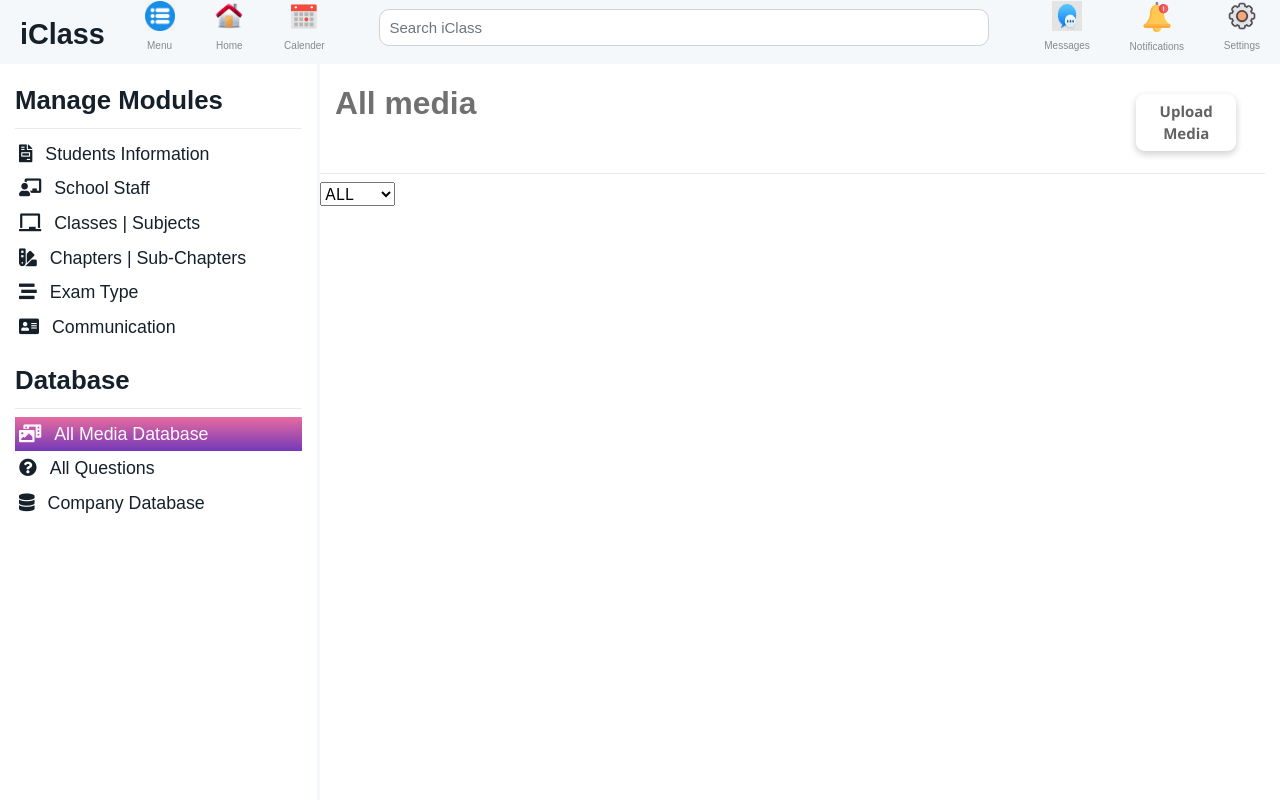
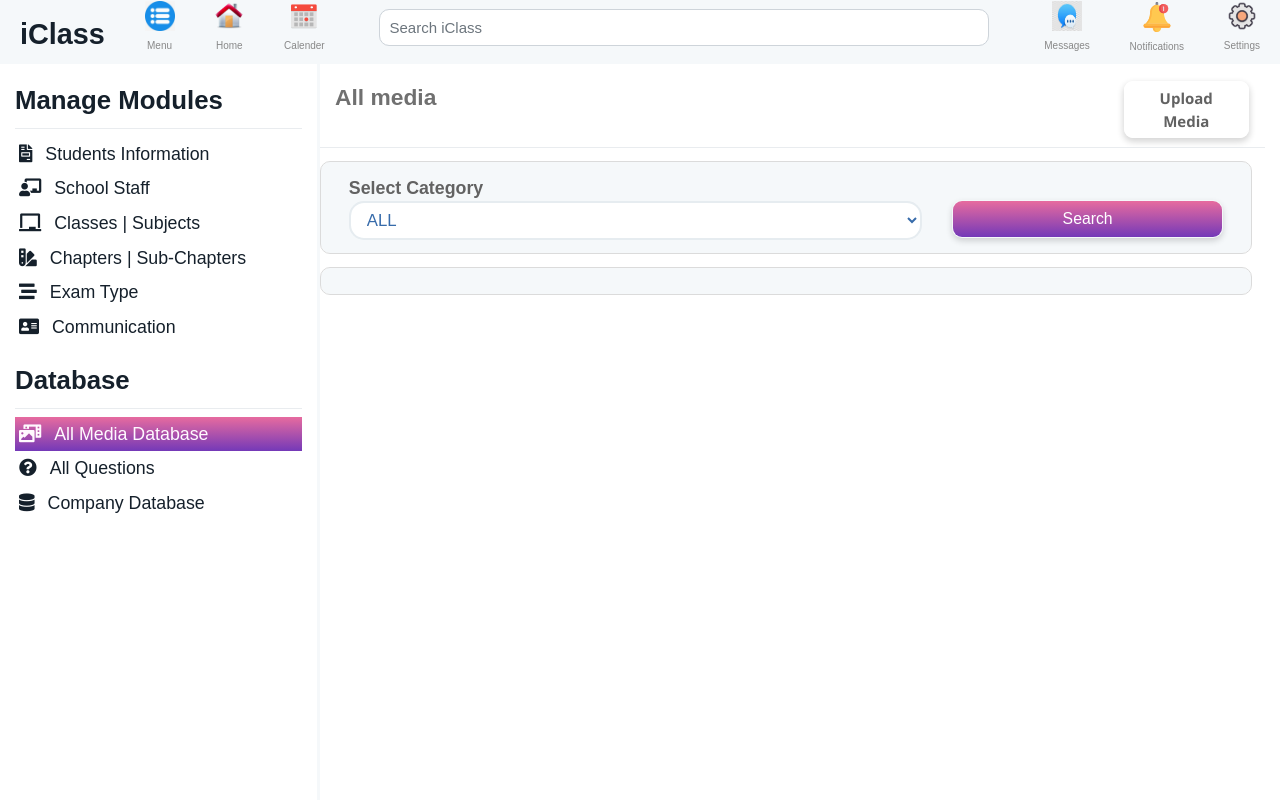
Before and after one commit to KirtiGautam/APR, a Django app: page /settings/allmedia in a window 1280 px wide. Run offline with Django 3.2, Linux system fonts and the light colour scheme; the visitor is signed in with stand-in values (Sample User, id 1); some libraries are stand-ins or nearby versions.

Commit message:
All Media Database UI

```diff
--- a/src/Static/css/allmedia.css
+++ b/src/Static/css/allmedia.css
@@ -1,7 +1,7 @@
 .text-3 {
-  font-size: calc(19px + 1vmax);
+  font-size: calc(10px + 1vmax);
   font-family: Arial, Helvetica, sans-serif;
-  font-weight: bold;
+  font-weight: 700;
   color: #707070;
 }
 
@@ -12,7 +12,6 @@
   font-weight: 600;
   font-size: calc(7px + 1vmin);
   font-family: "Segoe UI", Tahoma, Geneva, Verdana, sans-serif;
-  margin: calc(1vmax) !important;
   color: #626262;
 }
 
@@ -21,3 +20,122 @@
   box-shadow: 0px 3px 6px #00000029;
   outline: none;
 }
+
+.selection {
+  color: #626262;
+  font-size: calc(5px + 1vmax);
+  font-family: Arial, Helvetica, sans-serif;
+  font-weight: 600;
+}
+
+.search-button {
+  background: transparent linear-gradient(180deg, #e76b9f 0%, #7439b8 100%) 0%
+    0% no-repeat padding-box;
+  box-shadow: 0px 3px 6px #00000029;
+  border-radius: 10px;
+  color: #ffffff;
+  font-size: calc(3px + 1vmax);
+  font-family: Arial, Helvetica, sans-serif;
+}
+
+.search-button:focus {
+  background: transparent linear-gradient(0deg, #e76b9f 0%, #7439b8 100%) 0% 0%
+    no-repeat padding-box;
+  box-shadow: 0px 3px 6px #00000029;
+  outline: none;
+}
+
+.inp {
+  background: #ffffff 0% 0% no-repeat padding-box;
+  border: 1px solid #707070;
+  border-radius: 10px;
+  font-size: calc(5px + 1vmax);
+  font-family: Arial, Helvetica, sans-serif;
+  font-weight: 100;
+  color: #376baa;
+}
+
+.drop {
+  background: #ffffff 0% 0% no-repeat padding-box;
+  border: 2px solid #e6ecf0;
+  border-radius: 15px;
+  color: #376baa;
+  font-size: calc(4px + 1vmax);
+  font-family: Arial, Helvetica, sans-serif;
+  font-weight: 100;
+}
+
+.or {
+  margin-top: 2vmax !important;
+}
+
+.row-two,
+.row-three {
+  background: #f5f8fa 0% 0% no-repeat padding-box;
+  border: 1px solid #dbdbdb;
+  border-radius: 10px;
+  margin: 1vmax !important;
+  padding: 1vmax !important;
+}
+
+.cards {
+  background: #ffffff 0% 0% no-repeat padding-box;
+  box-shadow: 0px 3px 6px #0000003b;
+  border-radius: 5px;
+  height: max-content;
+}
+
+.row-head {
+  font-size: calc(1vmax + 1vmin);
+  font-family: Arial, Helvetica, sans-serif;
+  color: #c0c0c0;
+  background: transparent;
+  border: none;
+}
+
+.row-foot {
+  font-size: calc(8px + 1vmin);
+  font-family: Arial, Helvetica, sans-serif;
+  color: #343434;
+  background: transparent;
+  border: none;
+  text-transform: capitalize;
+}
+
+.cards {
+  position: relative;
+  display: inline-block;
+}
+
+.cards .description {
+  visibility: hidden;
+  width: 120px;
+  background-color: black;
+  color: #fff;
+  text-align: center;
+  border-radius: 6px;
+  padding: 5px 0;
+
+  /* Position the tooltip */
+  position: absolute;
+  z-index: 1;
+  width: 120px;
+  top: 100%;
+  left: 50%;
+  margin-left: -60px;
+}
+
+.cards .description::after {
+  content: " ";
+  position: absolute;
+  bottom: 100%;  /* At the top of the tooltip */
+  left: 50%;
+  margin-left: -5px;
+  border-width: 5px;
+  border-style: solid;
+  border-color: transparent transparent black transparent;
+}
+
+.cards:hover .description {
+  visibility: visible;
+}
--- a/src/Static/css/chapters.css
+++ b/src/Static/css/chapters.css
@@ -12,7 +12,6 @@
   font-weight: 600;
   font-size: calc(7px + 1vmin);
   font-family: "Segoe UI", Tahoma, Geneva, Verdana, sans-serif;
-  margin: calc(1vmax) !important;
   color: #626262;
 }
 
--- a/src/Static/css/schoolStaff.css
+++ b/src/Static/css/schoolStaff.css
@@ -12,7 +12,6 @@
   font-weight: 600;
   font-size: calc(7px + 1vmin);
   font-family: "Segoe UI", Tahoma, Geneva, Verdana, sans-serif;
-  margin: calc(1vmax) !important;
   color: #626262;
 }
 
@@ -132,5 +131,5 @@
 }
 
 .or{
-    margin-top: 20px !important;
+    margin-top: 3vmin !important;
   }
--- a/src/Static/css/studentinfo.css
+++ b/src/Static/css/studentinfo.css
@@ -129,5 +129,5 @@
 }
 
 .or {
-  margin-top: 25px !important;
+  margin-top: 2vmax !important;
 }
--- a/src/Static/js/admin/allmedia.js
+++ b/src/Static/js/admin/allmedia.js
@@ -1,135 +1,137 @@
 $(document).ready(function () {
-
   getMedia();
 
-    $('.mdl').addClass('active');
-    $('.mdt').addClass('stw');
-    $('.mdi').addClass('siw');
+  $(".mdl").addClass("active");
+  $(".mdt").addClass("stw");
+  $(".mdi").addClass("siw");
 
-    $('#dataType').change(function () {
-        if (this.value == 'video') {
-            $('.video_type').removeClass('d-none')
-            $('.custom-file').addClass('d-none')
+  $("#dataType").change(function () {
+    if (this.value == "video") {
+      $(".video_type").removeClass("d-none");
+      $(".custom-file").addClass("d-none");
     }
-        if (this.value == 'pdf') {
-            $('.link-div').addClass('d-none')
-            $('.video_type').addClass('d-none')
-            $('.custom-file').removeClass('d-none')
+    if (this.value == "pdf") {
+      $(".link-div").addClass("d-none");
+      $(".video_type").addClass("d-none");
+      $(".custom-file").removeClass("d-none");
     }
   });
 
-    $('#video_type').change(function () {
-        if (this.value == 'local') {
-            $('.link-div').addClass('d-none')
-            $('.custom-file').removeClass('d-none')
+  $("#video_type").change(function () {
+    if (this.value == "local") {
+      $(".link-div").addClass("d-none");
+      $(".custom-file").removeClass("d-none");
     }
-        if (this.value == 'other') {
-            $('.link-div').removeClass('d-none')
-            $('.custom-file').addClass('d-none')
+    if (this.value == "other") {
+      $(".link-div").removeClass("d-none");
+      $(".custom-file").addClass("d-none");
     }
-    })
+  });
 
-    $('#mediaType').change(function () {
+  $("#mediaType").change(function () {
     getMedia();
-    })
+  });
 });
 
 const getMedia = () => {
-    const type = $('#mediaType').val()
+  const type = $("#mediaType").val();
   $.ajax({
     type: "POST",
-        headers: { "X-CSRFToken": $('meta[name="csrf-token"]').attr('content') },
-        url: '/get-media',
+    headers: { "X-CSRFToken": $('meta[name="csrf-token"]').attr("content") },
+    url: "/get-media",
     data: {
-            'type': type,
+      type: type,
     },
-        dataType: 'json',
+    dataType: "json",
     success: function (response) {
-            let html = '<ul>';
-            if (type == 'video' || type == '' || type == null) {
+      let html = "";
+      if (type == "video" || type == "" || type == null) {
         for (let x = 0; x < response.video.length; x++) {
           const data = response.video[x];
-                    html += `<li><a href="${(data.Local) ? response.prefix : ''}${data.file}">${data.Name}</a> ${data.Description} </li>`;
+          html += `<div class="col-xs-12 col-sm-12 col-md-6 col-lg-4 mb-3"><a href="${
+            data.Local ? response.prefix : ""
+          }${
+            data.file
+          }"><div class="cards p-2"><span class="row row-head"><span class="text-left col-10">VIDEO</span></span><span class="row text-center"><span class="col-3"></span><img src="/static/Images/lesson/video.png" alt="" class="col-6"></span><span class="row row-foot"><span class="col-8">${
+            data.Name
+          } </span><span class="description">${data.Description}</span></span></div></a></div>`;
         }
       }
-            if (type == 'pdf' || type == '' || type == null) {
+      if (type == "pdf" || type == "" || type == null) {
         for (let x = 0; x < response.pdf.length; x++) {
           const data = response.pdf[x];
-                    html += `<li><a href="${response.prefix}${data.file}">${data.Name}</a> ${data.Description}</li>`;
+          html += `<div class="col-xs-12 col-sm-12 col-md-6 col-lg-4 mb-3"><a href="${response.prefix}${data.file}"><div class="cards p-2"><span class="row row-head"><span class="text-left col-10">PDF</span></span><span class="row text-center"><span class="col-3"></span><img src="/static/Images/lesson/video.png" alt="" class="col-6"></span><span class="row row-foot"><span class="col-8">${data.Name}</span><span class="description">${data.Description}</span></span></div></a></div>`;
         }
       }
-            html += '</ul';
-            $('#body').html(html);
-        }
+      $("#body").html(html);
+    },
   });
-}
-
+};
 
 const resetForm = () => {
-    $('#dataType').val('')
-    $('#video_type').val('')
-    $('#FName').val('')
-    $('#description').val('')
-    $('#video_link').val('')
-    $('#file_input').val('')
-}
+  $("#dataType").val("");
+  $("#video_type").val("");
+  $("#FName").val("");
+  $("#description").val("");
+  $("#video_link").val("");
+  $("#file_input").val("");
+};
 
-
-const Validate = val => {
-    if ($('#dataType').val() == '' ||
-        $('#dataType').val() == null
-    ) {
-        show_alert('Please Select File Type', 'warning');
+const Validate = (val) => {
+  if ($("#dataType").val() == "" || $("#dataType").val() == null) {
+    show_alert("Please Select File Type", "warning");
     return false;
   }
-    if ($('#dataType').val() == 'pdf' && !val) {
-        show_alert('Please Select File', 'warning');
+  if ($("#dataType").val() == "pdf" && !val) {
+    show_alert("Please Select File", "warning");
     return false;
   }
-    if ($('#dataType').val() == 'video') {
-        if ($('#video_type').val() == '' ||
-            $('#video_type').val() == null) {
-            show_alert('Please Select Video Type', 'warning');
+  if ($("#dataType").val() == "video") {
+    if ($("#video_type").val() == "" || $("#video_type").val() == null) {
+      show_alert("Please Select Video Type", "warning");
       return false;
     }
-        if ($('#video_type').val() == 'local' &&
-            !val) {
-            show_alert('Please Select File', 'warning');
+    if ($("#video_type").val() == "local" && !val) {
+      show_alert("Please Select File", "warning");
       return false;
     }
-        if ($('#video_type').val() == 'other' &&
-            ($('#video_link').val() == '' || $('#video_link').val() == null)) {
-            show_alert('Please Paste your video link', 'warning');
+    if (
+      $("#video_type").val() == "other" &&
+      ($("#video_link").val() == "" || $("#video_link").val() == null)
+    ) {
+      show_alert("Please Paste your video link", "warning");
       return false;
     }
   }
-    if ($('#FName').val() == '' ||
-        $('#FName').val() == null ||
-        $('#description').val() == '' ||
-        $('#description').val() == null) {
-        show_alert('Please provide description and name of file', 'warning');
+  if (
+    $("#FName").val() == "" ||
+    $("#FName").val() == null ||
+    $("#description").val() == "" ||
+    $("#description").val() == null
+  ) {
+    show_alert("Please provide description and name of file", "warning");
     return false;
   }
   return true;
-}
+};
 
 const getFormData = () => {
   let data = new FormData();
-    if ($('#dataType').val() == 'video' && $('#video_type').val() == 'local') {
-        data.append('dataType', 'video');
-        data.append('videoType', 'local');
-        data.append('file', document.getElementById("file_input").files[0]);
+  if ($("#dataType").val() == "video" && $("#video_type").val() == "local") {
+    data.append("dataType", "video");
+    data.append("videoType", "local");
+    data.append("file", document.getElementById("file_input").files[0]);
   }
-    if ($('#dataType').val() == 'video' && $('#video_type').val() == 'other') {
-        data.append('dataType', 'video');
-        data.append('videoType', 'youtube');
-        data.append('file', $('#video_link').val());
+  if ($("#dataType").val() == "video" && $("#video_type").val() == "other") {
+    data.append("dataType", "video");
+    data.append("videoType", "youtube");
+    data.append("file", $("#video_link").val());
   }
-    if ($('#dataType').val() == 'pdf') {
-        data.append('dataType', 'pdf');
-        data.append('file', document.getElementById("file_input").files[0]);
+  if ($("#dataType").val() == "pdf") {
+    data.append("dataType", "pdf");
+    data.append("file", document.getElementById("file_input").files[0]);
   }
-    data.append('Name', $('#FName').val());
-    data.append('description', $('#description').val());
+  data.append("Name", $("#FName").val());
+  data.append("description", $("#description").val());
   return data;
-}
+};
--- a/src/Templates/settings/admin/AllMedia/allmedia.html
+++ b/src/Templates/settings/admin/AllMedia/allmedia.html
@@ -22,12 +22,21 @@
             </span>
         </div>
         <div class="dropdown-divider"></div>
-        <select id="mediaType">
-            <option value="" selected>ALL</option>
-            <option value="video">Videos</option>
-            <option value="pdf">PDFS</option>
-        </select>
-        <div id="body"></div>
+        <div class="row row-two">
+            <div class="col-8 col-sm-8 col-md-8 col-lg-8">
+                <span class="selection">Select Category</span>
+                <br>
+                <select id="mediaType" class="form-control drop">
+                    <option value="" selected>ALL</option>
+                    <option value="pdf">PDF</option>
+                    <option value="video">Videos</option>
+                </select>
+            </div>
+            <div class="col-4 col-sm-4 col-md-4 col-lg-4">
+                <button class="btn search-button or col-12">Search</button>
+            </div>
+        </div>
+        <div id="body" class="row row-three"></div>
     </div>
 </div>
 {% include 'settings/admin/AllMedia/uploadmedia.html' %}
```
Also changed, not shown: src/Static/css/leftside.css (+6 -5 lines), src/Templates/home/leftside.html (+18 -18 lines). Lines whose indentation alone changed are shown as unchanged.
